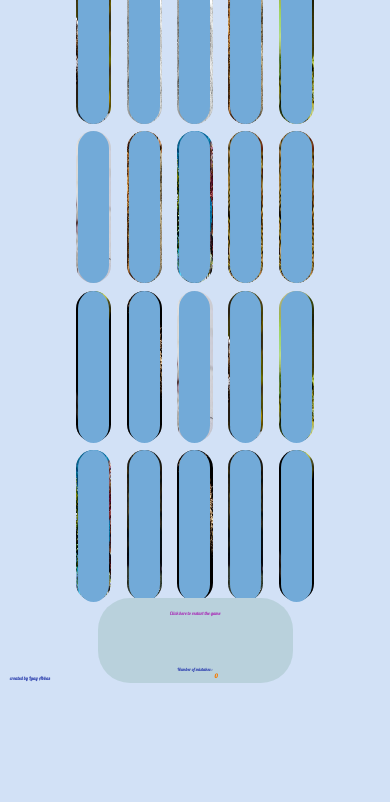
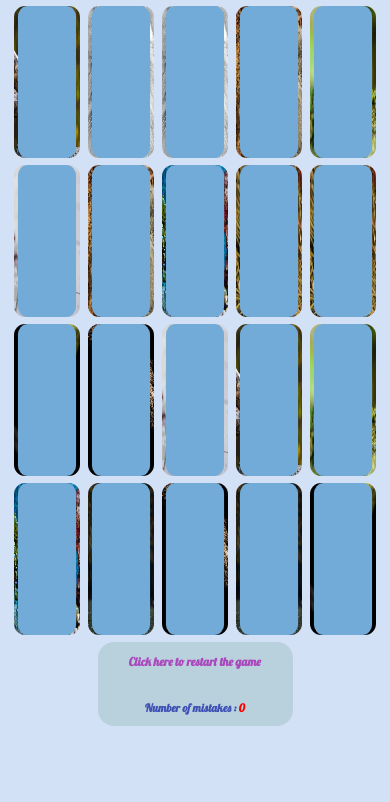
Before and after one commit to Luayabbas1981/memory-game, a plain HTML site: page index.html in a window 390 px wide. Shown: the part 56-858 px from the top of the page. Drawn offline with Linux system fonts and the light colour scheme.

Commit message:
fix-responsive

```diff
--- a/memory.css
+++ b/memory.css
@@ -13,6 +13,7 @@ section {
   row-gap: 0.5rem;
   margin-bottom: 1.5%;
 }
+
 h1 {
   font-size: 2vw;
   text-align: center;
@@ -34,9 +35,12 @@ h1 {
   height: 16vh;
   margin: 0.5rem auto;
 }
+
 .face,
 .back {
   position: absolute;
+  cursor: pointer;
+
 }
 img {
   width: 100%;
@@ -48,16 +52,17 @@ img {
   height: 18vh;
   background-color: #72aad8;
   border-radius: 2rem;
-  transform: scaleX(0);
   transition: 1s;
   color: transparent;
+  transform: scaleX(0);
 }
+
 footer {
   display: flex;
   position: relative;
   justify-content: center;
   align-items: center;
-  font-size: 1.4vw;
+  font-size: 1.2rem;
   font-weight: bold;
   color: #ab47bc;
   font-family: "Lobster", cursive;
@@ -111,9 +116,10 @@ footer {
 }
 .won {
   font-size: 1.6vw;
-  background-clip: text;
+
   -webkit-background-clip: text;
   color: transparent;
+  animation: move 1s infinite alternate;
   background-image: linear-gradient(
     90deg,
     rgba(0, 199, 236, 1) 0%,
@@ -121,7 +127,37 @@ footer {
     rgba(247, 237, 9, 1) 100%
   );
   background-size: 200%;
-  animation: move 1s infinite alternate;
+
+}
+@media(max-width:767px){
+  h1{
+    font-size: 1.3rem;
+  }
+  section{
+    grid-template-columns: repeat(5,calc(95% /5)) ;
+  }
+  .main{
+    width: 17vw;
+  }
+  .face,
+.back , img{
+  border-radius: 0.7rem;
+}
+footer{
+  margin-top: 1rem;
+  border-radius: 1rem;
+  font-size: 0.5rem;
+  text-align: center;
+}
+.creator{
+  display: none;
+}
+.restart{
+  font-size: 0.7rem;
+}
+.mistakes{
+  font-size: 0.7rem;
+}
 }
 @keyframes move {
   from {
--- a/memory.js
+++ b/memory.js
@@ -11,14 +11,12 @@ const reStart = document.createElement("div");
 reStart.textContent = "Click here to restart the game";
 reStart.classList.add("restart");
 const startMeassge = document.createElement("div");
-const mistakes = document.createElement("div");
+const mistakes = document.createElement("span");
 mistakes.classList.add("mistakes");
 let num = 0;
-const numOfMistakes = document.createElement("div");
-numOfMistakes.classList.add("mistakesnum");
-numOfMistakes.innerHTML = num;
-mistakes.innerHTML = `Number of mistakes : `;
-footer.append(creator, reStart, startMeassge, mistakes, numOfMistakes);
+mistakes.innerHTML = `Number of mistakes : <span style="color: red;">${num}</span>`;
+footer.append(creator, reStart, startMeassge, mistakes);
+
 document.body.append(h1, section, footer);
 
 for (i = 0; i < 20; i++) {
@@ -42,7 +40,6 @@ for (i = 0; i < 20; i++) {
     startMeassge.textContent = "";
     reStart.style.display = "block";
     mistakes.style.display = "block";
-    numOfMistakes.style.display = "block";
   }
   cardDiv.addEventListener("click", () => {
     back.style.display = "none";
@@ -81,7 +78,6 @@ let card2;
 const compareCards = (e) => {
   let clickCard = e.target;
 
-  console.log(card1);
   if (clickCard !== card1) {
     if (!card1) {
       return (card1 = clickCard);
@@ -95,7 +91,6 @@ const compareCards = (e) => {
     parseInt(card1.textContent) - 10 == parseInt(card2.textContent)
   ) {
     num1++;
-
     num1 == 10 ? h1.classList.add("won") : "";
     num1 == 10
       ? (h1.textContent = `Super you won with just ${num} mistakes`)
@@ -108,7 +103,7 @@ const compareCards = (e) => {
     return (card1 = !card1);
   } else {
     num++;
-    numOfMistakes.innerHTML = num;
+    mistakes.innerHTML = `Number of mistakes : <span style="color: red;">${num}</span>`;
     window.setTimeout(hideCard, 850);
     function hideCard() {
       card1.style.display = "block";
@@ -125,3 +120,4 @@ sectionArray.forEach((e) => {
 });
 
 reStart.addEventListener("click", () => window.location.reload(true));
+console.log(num)
```
